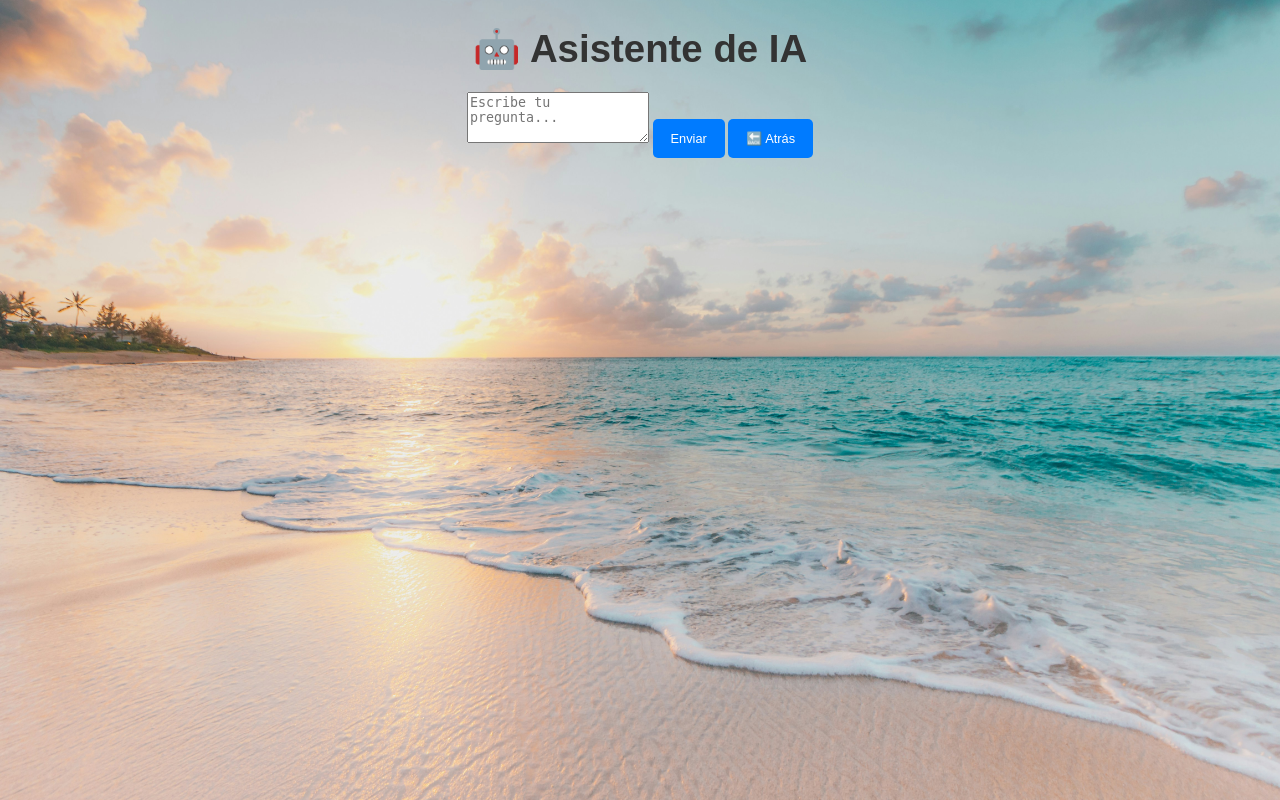
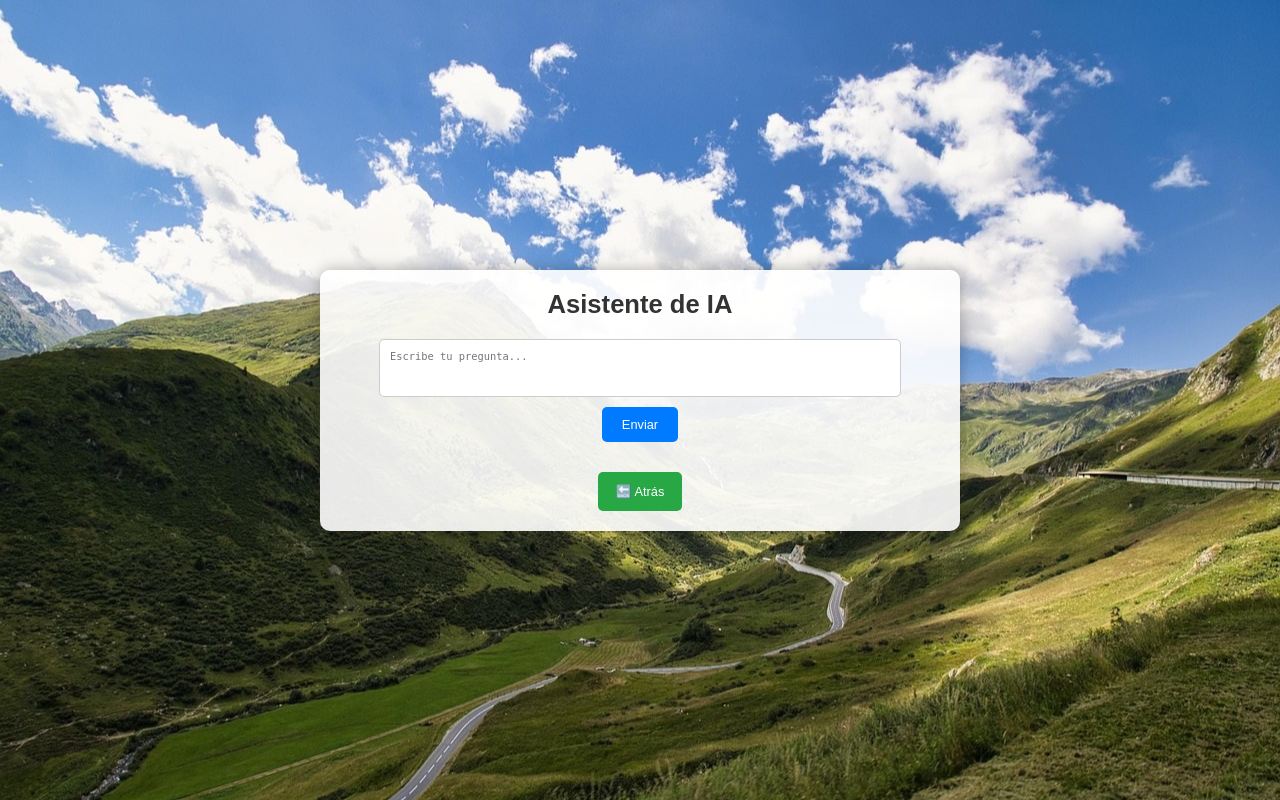
Before and after one commit to asanahu/Calendario, a Flask app: page /ai-assistant in a window 1280 px wide. Run offline with Flask 3, Linux system fonts and the light colour scheme; the visitor is signed in with stand-in values (Sample User, id 1); parts of the project's set-up code (start-up, migrations or seed data) failed here and were passed over.

Commit message:
actualizo visual

```diff
--- a/app.py
+++ b/app.py
@@ -1,7 +1,7 @@
 from flask import Flask, render_template, request, redirect, url_for, jsonify, abort
 from flask_login import LoginManager, UserMixin, login_user, login_required, logout_user, current_user
 import datetime
-from datetime import datetime, timedelta
+from datetime import datetime, timedelta, timezone
 from dotenv import load_dotenv
 from functools import wraps
 from pymongo import MongoClient
@@ -443,7 +443,7 @@ def guardar_historial(usuario, mensaje, respuesta):
         "usuario": usuario,
         "mensaje": mensaje,
         "respuesta": respuesta,
-        "timestamp": datetime.utcnow()
+        "timestamp": datetime.now(timezone.utc)
     })
 
 @app.route("/upload", methods=["GET", "POST"])
@@ -498,12 +498,18 @@ def subir_pdf():
 
             # Guardar el PDF en Pinecone
             resultado = guardar_pdf_en_pinecone(archivo_path, archivo.filename)
-            return jsonify({"message": resultado})
+
+            # Opcional: puedes almacenar un mensaje de éxito en flash para mostrarlo en el dashboard
+            from flask import flash
+            flash(resultado)
+
+            return redirect(url_for('dashboard'))
 
         return jsonify({"error": "Formato no válido. Solo se permiten archivos PDF."}), 400
 
     return render_template("subir_pdf.html")
 
+
 if __name__ == "__main__":
     port = int(os.environ.get("PORT", 10000))
-    app.run(host="0.0.0.0", port=port, debug=True)
+    app.run(host="0.0.0.0", port=port, debug=True, use_reloader=False, use_debugger=False)
--- a/static/styles.css
+++ b/static/styles.css
@@ -288,3 +288,101 @@ button:hover {
     text-align: center;
     margin-top: 2px;
 }
+
+/* Contenedor que envuelve todo, para la imagen de fondo */
+.assistant-background {
+    background: url('/static/background.jpg') no-repeat center center fixed;
+    background-size: cover;
+    width: 100vw;
+    height: 100vh;
+    display: flex; /* Para centrar el contenido */
+    justify-content: center;
+    align-items: center;
+}
+
+/* Contenedor principal del asistente */
+.assistant-container {
+    background-color: rgba(255, 255, 255, 0.9);
+    max-width: 600px; /* Ancho máximo para que no se extienda demasiado */
+    width: 90%;       /* Se adapta en pantallas pequeñas */
+    padding: 20px;
+    border-radius: 10px;
+    box-shadow: 0px 0px 15px rgba(0,0,0,0.3);
+    text-align: center;
+}
+
+/* Título del asistente */
+.assistant-container h1 {
+    margin-top: 0;
+    font-size: 2em;
+    color: #333;
+}
+
+/* Contenedor del textarea y el botón de envío */
+.input-container {
+    display: flex;
+    flex-direction: column;
+    align-items: center;
+    margin-bottom: 20px;
+}
+
+/* Estilo del textarea */
+#user-input {
+    width: 100%;
+    max-width: 500px;
+    padding: 10px;
+    margin-bottom: 10px;
+    font-size: 1em;
+    border-radius: 5px;
+    border: 1px solid #ccc;
+    resize: none; /* Para que no se pueda redimensionar */
+}
+
+/* Botón de enviar */
+.input-container button {
+    background-color: #007BFF;
+    color: #fff;
+    border: none;
+    font-size: 1em;
+    padding: 10px 20px;
+    border-radius: 5px;
+    cursor: pointer;
+}
+.input-container button:hover {
+    background-color: #0056b3;
+}
+
+/* Botón de atrás */
+.back-button {
+    background-color: #28a745;
+    margin-top: 10px;
+}
+.back-button:hover {
+    background-color: #218838;
+}
+
+/* Contenedor de la respuesta del LLM */
+#response-container {
+    margin-top: 20px;
+}
+
+/* Tarjeta donde se muestra la respuesta del LLM */
+.llm-response-card {
+    background-color: #f0f8ff;
+    border: 1px solid #007BFF;
+    border-radius: 8px;
+    padding: 15px;
+    margin: 0 auto;
+    max-width: 500px; /* Limita el ancho de la respuesta */
+    text-align: left; /* Ajusta la alineación del texto */
+    box-shadow: 0px 2px 4px rgba(0, 0, 0, 0.2);
+
+    /* Efecto de fade-in */
+    opacity: 0;
+    transition: opacity 0.5s ease-in-out;
+}
+
+/* Al tener la clase visible, se activa el fade-in */
+.llm-response-card.visible {
+    opacity: 1;
+}
--- a/templates/ai_assistant.html
+++ b/templates/ai_assistant.html
@@ -2,21 +2,31 @@
 <html lang="es">
 <head>
     <meta charset="UTF-8">
-    <meta name="viewport" content="width=device-width, initial-scale=1.0">
     <title>Asistente de IA</title>
+    <!-- Asegúrate de enlazar tu archivo de estilos -->
     <link rel="stylesheet" href="{{ url_for('static', filename='styles.css') }}">
 </head>
 <body>
 
-    <h1>🤖 Asistente de IA</h1>
+    <!-- Contenedor principal que abarca toda la pantalla -->
+    <div class="assistant-background">
+        <!-- Contenedor centrado con fondo semitransparente -->
+        <div class="assistant-container">
+            <h1>Asistente de IA</h1>
 
-    <div>
-        <textarea id="user-input" placeholder="Escribe tu pregunta..." rows="3"></textarea>
-        <button onclick="sendMessage()">Enviar</button>
-        <button onclick="window.location.href='/dashboard'">🔙 Atrás</button>
+            <!-- Contenedor para el input y el botón de envío -->
+            <div class="input-container">
+                <textarea id="user-input" placeholder="Escribe tu pregunta..." rows="3"></textarea>
+                <button onclick="sendMessage()">Enviar</button>
+            </div>
+
+            <!-- Contenedor para mostrar la respuesta del LLM -->
+            <div id="response-container"></div>
+
+            <!-- Botón para volver atrás -->
+            <button onclick="window.location.href='/dashboard'" class="back-button">🔙 Atrás</button>
+        </div>
     </div>
-
-    <div id="response-container"></div>
 
     <script>
         function sendMessage() {
@@ -29,7 +39,15 @@
             })
             .then(response => response.json())
             .then(data => {
-                document.getElementById("response-container").innerHTML = `<p>${data.response}</p>`;
+                // Crear un nuevo div con la clase llm-response-card
+                const responseDiv = document.createElement('div');
+                responseDiv.classList.add('llm-response-card', 'visible');
+                responseDiv.innerHTML = `<p>${data.response}</p>`;
+
+                // Limpiar el contenedor y agregar el nuevo div
+                const container = document.getElementById("response-container");
+                container.innerHTML = "";
+                container.appendChild(responseDiv);
             })
             .catch(error => console.error("Error:", error));
         }
--- a/templates/index.html
+++ b/templates/index.html
@@ -21,6 +21,7 @@
         <button onclick="window.location.href='/add-vacation'">Gestión de Vacaciones</button>
         <button onclick="window.location.href='/calendar'">Ver Calendario</button>
         <button onclick="window.location.href='/logout'">Cerrar Sesión</button>
+        <button onclick="window.location.href='/dashboard'">🔙 Atrás</button>
         {% if current_user.is_authenticated and current_user.puesto == "Administrador/a" %}
         <button onclick="window.location.href='/admin/users'">Administrar Usuarios</button>
         {% endif %}
```
Also changed, not shown: 1 other file.
